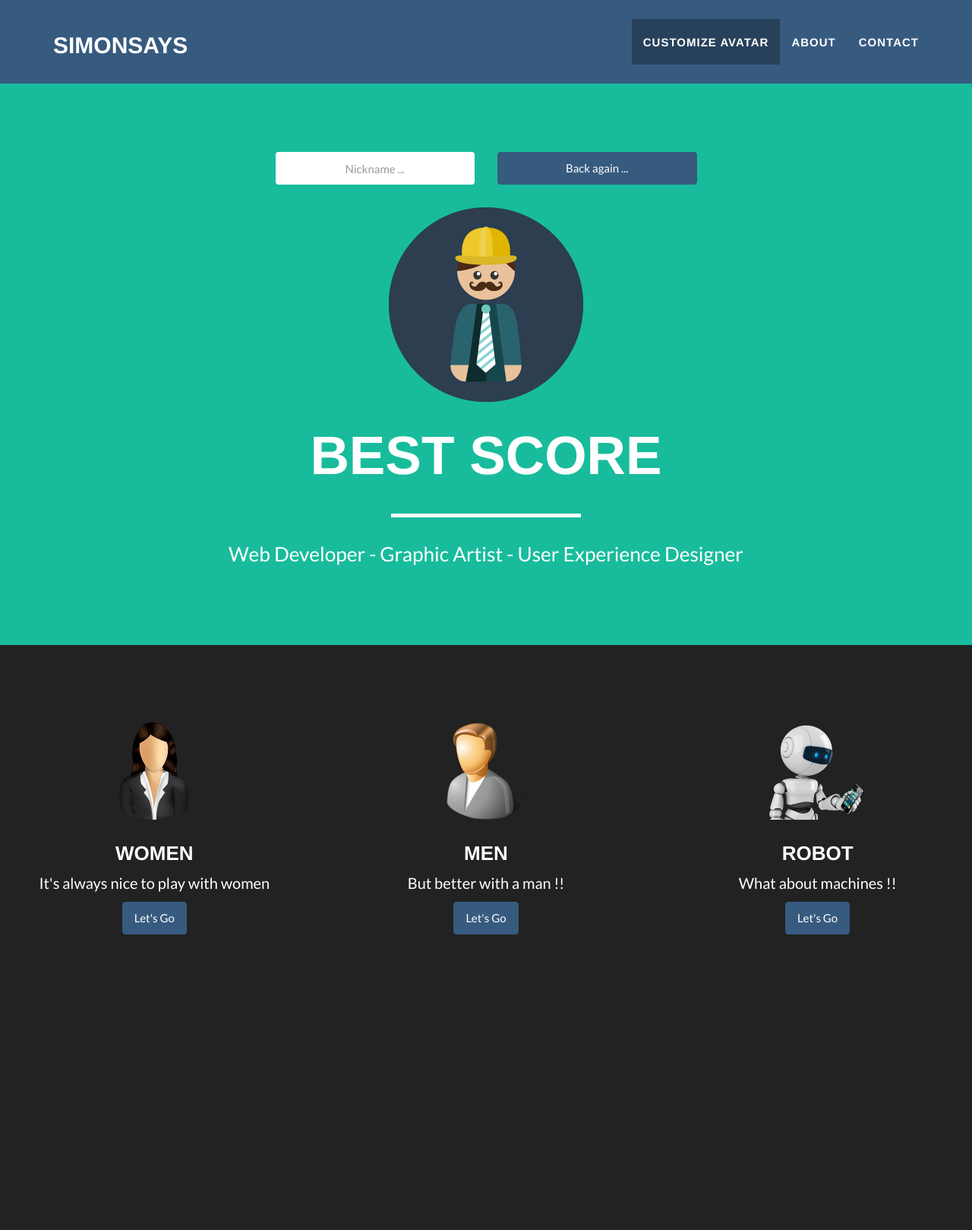
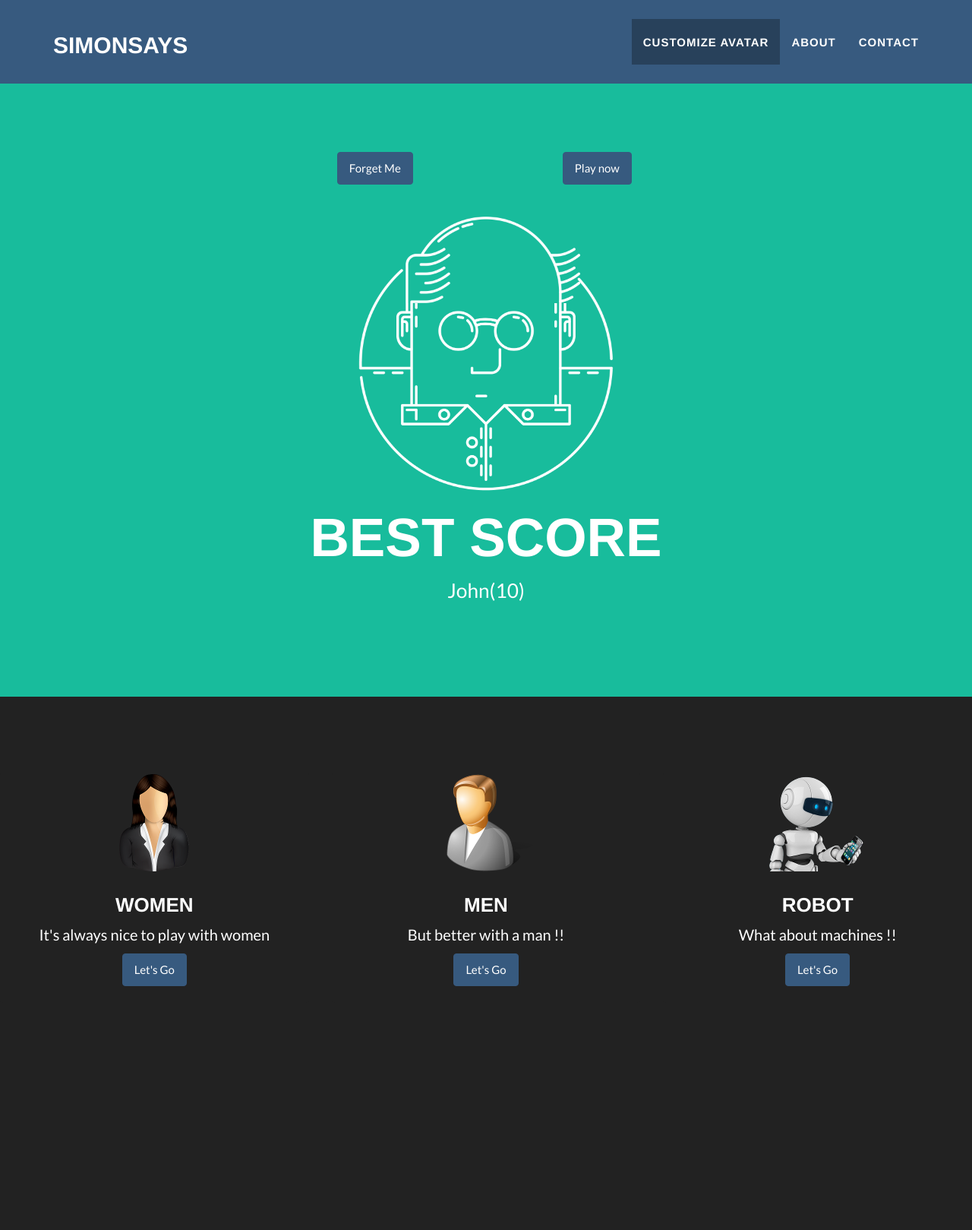
Before and after one commit to cedricbonhomme/JackSays, a Flask app: page / in a window 1280 px wide. Shown: the whole page at 76% size. Before the commit the page ends 1230 px from the top, so only its background shows below. Run offline with Flask 2, Linux system fonts and the light colour scheme; some libraries are stand-ins or nearby versions.

Commit message:
add forget me

```diff
--- a/web/rest.py
+++ b/web/rest.py
@@ -24,7 +24,7 @@ class ScoreAPI(Resource):
         return jsonify(result= {
                                     "score": 10,
                                     "nic": "John",
-                                    "avatar": "m123"
+                                    "avatar": "m111"
                                 }
                         )
 api.add_resource(ScoreAPI, '/api/v1/scores', endpoint = 'scores.json')
--- a/web/templates/index.html
+++ b/web/templates/index.html
@@ -87,70 +87,75 @@
         <form action="login" method="POST" id="formLogin">
             {{ form.hidden_tag() }}
             <div class="row">
-                <div class="col-xs-1 col-sm-2 col-md-3"></div>
+                <div class="col-xs-1 col-sm-1 col-md-3"></div>
                 <div class="col-xs-5 col-sm-4 col-md-3">
-                    <input  name="login" style="text-align: center" type="text" id="nickName"
-                            class="form-control" placeholder="Nickname ...">
+                    <button id="forgetMe" type="button" class="btn btn-primary">Forget Me</button>
                 </div>
-
-                <div class="col-xs-5 col-sm-4 col-md-3" style="margin-bottom: 30px">
-                    <button id="buttBack" type="button" class="btn btn-primary btn-block">Back again ... </button>
+                <div class="col-xs-6 col-sm-7 col-md-3" >
+                    <button id="buttBack" type="button" class="btn btn-primary ">Play now </button>
                 </div>
             </div>
             <div class="row">
                 <!-- known person -->
                 <div class="col-lg-12" id="knownPerson">
                     <!-- is male -->
-                    <div id="divmale" style="margin-top: 20px;margin-bottom: 20px">
+                    <div style="margin-top: 20px;margin-bottom: 20px">
                         <div class="row">
                             <div class="col-sm-3 col-md-4 col-xs-3"></div>
                             <div class="col-sm-6 col-md-4 col-xs-6" id="divMaleTop">
-                                <img id="maleTop" class="img-responsive" src="" alt="" style="margin-bottom: 0" >
+                                <img id="divKnownTop" class="img-responsive" src="" alt="" style="margin-bottom: 0" >
                             </div>
                             <div class="col-sm-3 col-md-4 col-xs-3"></div>
                         </div>
                         <div class="row">
                             <div class="col-sm-3 col-md-4 col-xs-3"></div>
                             <div class="col-sm-6 col-md-4 col-xs-6" id="divMaleMiddle" style="vertical-align: bottom">
-                                <img id="maleMiddle" class="img-responsive" src="" alt="" style="margin-bottom: 0" >
+                                <img id="divKnownMiddle" class="img-responsive" src="" alt="" style="margin-bottom: 0" >
                             </div>
                             <div class="col-sm-3 col-md-4 col-xs-3"></div>
                         </div>
                         <div class="row">
                             <div class="col-sm-3 col-md-4 col-xs-3"></div>
                             <div class="col-sm-6 col-md-4 col-xs-6" id="divMaleBottom">
-                                <img id="maleBottom" class="img-responsive" src="" alt="" style="margin-bottom: 0">
+                                <img id="divKnownBottom" class="img-responsive" src="" alt="" style="margin-bottom: 0">
                             </div>
                             <div class="col-sm-6 col-md-4 col-xs-3"></div>
                         </div>
                     </div>
-                    <!-- is female -->
-                    <div id="divfemale" style="margin-top: 20px;margin-bottom: 20px">
+                    <div class="row">
+                        <div class="intro-text">
+                            <span id="playerName" class="name"></span>
+                        </div>
+                    </div>
+                </div>
+
+                <div class="col-lg-12" id="bestPerson">
+                    <div style="margin-top: 20px;margin-bottom: 20px">
                         <div class="row">
-                            <div class="col-sm-3 col-md-4 col-xs-6"></div>
-                            <div class="col-md-4 col-xs-6" id="divFemaleTop">
-                                <img id="femaleTop" class="img-responsive" src="" alt="" style="margin-bottom: 0">
+                            <div class="col-sm-3 col-md-4 col-xs-3"></div>
+                            <div class="col-sm-6 col-md-4 col-xs-6" id="divMaleTop">
+                                <img id="bestPersonTop" class="img-responsive" src="" alt="" style="margin-bottom: 0" >
                             </div>
-                            <div class="col-sm-3 col-md-4 col-xs-6"></div>
+                            <div class="col-sm-3 col-md-4 col-xs-3"></div>
                         </div>
                         <div class="row">
-                            <div class="col-sm-3 col-md-4 col-xs-6"></div>
-                            <div class="col-md-4 col-xs-6" id="divFemaleMiddle" style="vertical-align: bottom">
-                                <img id="femaleMiddle" class="img-responsive" src="" alt="" style="margin-bottom: 0">
+                            <div class="col-sm-3 col-md-4 col-xs-3"></div>
+                            <div class="col-sm-6 col-md-4 col-xs-6" id="divMaleMiddle" style="vertical-align: bottom">
+                                <img id="bestPersonMiddle" class="img-responsive" src="" alt="" style="margin-bottom: 0" >
                             </div>
-                            <div class="col-sm-3 col-md-4 col-xs-6"></div>
+                            <div class="col-sm-3 col-md-4 col-xs-3"></div>
                         </div>
                         <div class="row">
-                            <div class="col-sm-3 col-md-4 col-xs-6"></div>
-                            <div class="col-md-4 col-xs-6" id="divFemaleBottom">
-                                <img id="femaleBottom" class="img-responsive" src="" alt="" style="margin-bottom: 0">
+                            <div class="col-sm-3 col-md-4 col-xs-3"></div>
+                            <div class="col-sm-6 col-md-4 col-xs-6" id="divMaleBottom">
+                                <img id="bestPersonBottom" class="img-responsive" src="" alt="" style="margin-bottom: 0">
                             </div>
-                            <div class="col-sm-3 col-md-4 col-xs-6"></div>
+                            <div class="col-sm-6 col-md-4 col-xs-3"></div>
                         </div>
-                    </div>
-                    <div class="row">
-                        <div class="coll-lg-12">
-                            <button id="forgetMe" type="button" class="btn btn-primary">Forget Me</button>
+
+                        <div class="intro-text">
+                            <span class="name">Best Score</span>
+                            <span id="bestScore" class="skills"></span>
                         </div>
                     </div>
                 </div>
@@ -159,12 +164,11 @@
                 <!-- anonymous -->
                 <div class="col-lg-12" id="anonymousAvatar">
                     <img class="img-responsive" src="../static/img/profile.png" alt="">
-                    <div class="intro-text">
-                        <span class="name">Best Score</span>
-                        <hr class="star-light">
-                        <span class="skills">Web Developer - Graphic Artist - User Experience Designer</span>
-                    </div>
+
                 </div>
+
+
+
             </div>
         </form>
     </div>
@@ -218,27 +222,75 @@
 
         $("#anonymousAvatar").hide();
         $("#knownPerson").hide();
+        $("#bestPerson").hide();
         $("#divfemale").hide();
         $("#divmale").hide();
 
         if (nic){
-            $("#nickName").val(nic);
+            $("#playerName").text(nic);
             $("#knownPerson").show();
-            //load the right div
-            $("#div"+type).show();
             //load images
-            $("#"+type+"Top").attr('src',topImage);
-            $("#"+type+"Middle").attr('src',middleImage);
-            $("#"+type+"Bottom").attr('src',buttonImage);
+            $("#divKnownTop").attr('src',topImage);
+            $("#divKnownMiddle").attr('src',middleImage);
+            $("#divKnownBottom").attr('src',buttonImage);
         }else {
-            $("#anonymousAvatar").show();
+            readBestScore();
         }
 
         $("#forgetMe").click(function(){
             $.removeCookie('nic');
             window.location.replace("/");
         });
+
     });
+
+    function readBestScore(){
+        $.getJSON( "/api/v1/scores", function( data ) {
+            var items = [];
+            $.each( data, function( key, val ) {
+                var avatar = val.avatar;
+                var nic = val.nic;
+                var score = val.score;
+                if (avatar){
+                    $("#bestScore").text(nic+"("+score+")");
+                    var imgTop,imgMiddle,imgBottom;
+                    switch(avatar.charAt(0)){
+                        case "f":imgTop = "ft";imgMiddle="fm";imgBottom="fb";break;
+                        case "m":imgTop = "mt";imgMiddle="mm";imgBottom="mb";break;
+                        case "r":imgTop = "rt";imgMiddle="rm";imgBottom="rb";break;
+                    }
+                    switch (avatar.charAt(1)){
+                        case "1":imgTop = imgTop + "1.png";break;
+                        case "2":imgTop = imgTop + "2.png";break;
+                        case "3":imgTop = imgTop + "3.png";break;
+                    }
+                    switch (avatar.charAt(2)){
+                        case "1":imgMiddle = imgMiddle + "1.png";break;
+                        case "2":imgMiddle = imgMiddle + "2.png";break;
+                        case "3":imgMiddle = imgMiddle + "3.png";break;
+                    }
+                    switch (avatar.charAt(3)){
+                        case "1":imgBottom = imgBottom + "1.png";break;
+                        case "2":imgBottom = imgBottom + "2.png";break;
+                        case "3":imgBottom = imgBottom + "3.png";break;
+                    }
+
+                    imgTop  = "../static/img/avatar/custom/" + imgTop;
+                    imgMiddle = "../static/img/avatar/custom/" + imgMiddle;
+                    imgBottom = "../static/img/avatar/custom/" + imgBottom;
+
+                    $("#bestPerson").show();
+                    $("#bestPersonTop").attr('src',imgTop);
+                    $("#bestPersonMiddle").attr('src',imgMiddle);
+                    $("#bestPersonBottom").attr('src',imgBottom);
+
+                }else{
+                    $("#anonymousAvatar").show();
+                }
+            });
+        });
+    }
+
 
     function customize(choice){
         $.cookie('choice', choice);
```
Also changed, not shown: web/static/img/avatar/custom/mb1.png (added), web/static/img/avatar/custom/mb2.png (added), web/static/img/avatar/custom/mb3.png (added), web/static/img/avatar/custom/mbottom0.png (added), web/static/img/avatar/custom/mm1.png (added), web/static/img/avatar/custom/mm2.png (added), web/static/img/avatar/custom/mm3.png (added), web/static/img/avatar/custom/mmiddle0.png (added), web/static/img/avatar/custom/mt-1-2.gif, web/static/img/avatar/custom/mt-2-1.gif, web/static/img/avatar/custom/mt-2-3.gif, web/static/img/avatar/custom/mt-3-2.gif, web/static/img/avatar/custom/mt1.png (added), web/static/img/avatar/custom/mt2.png (added), 2 more files.
